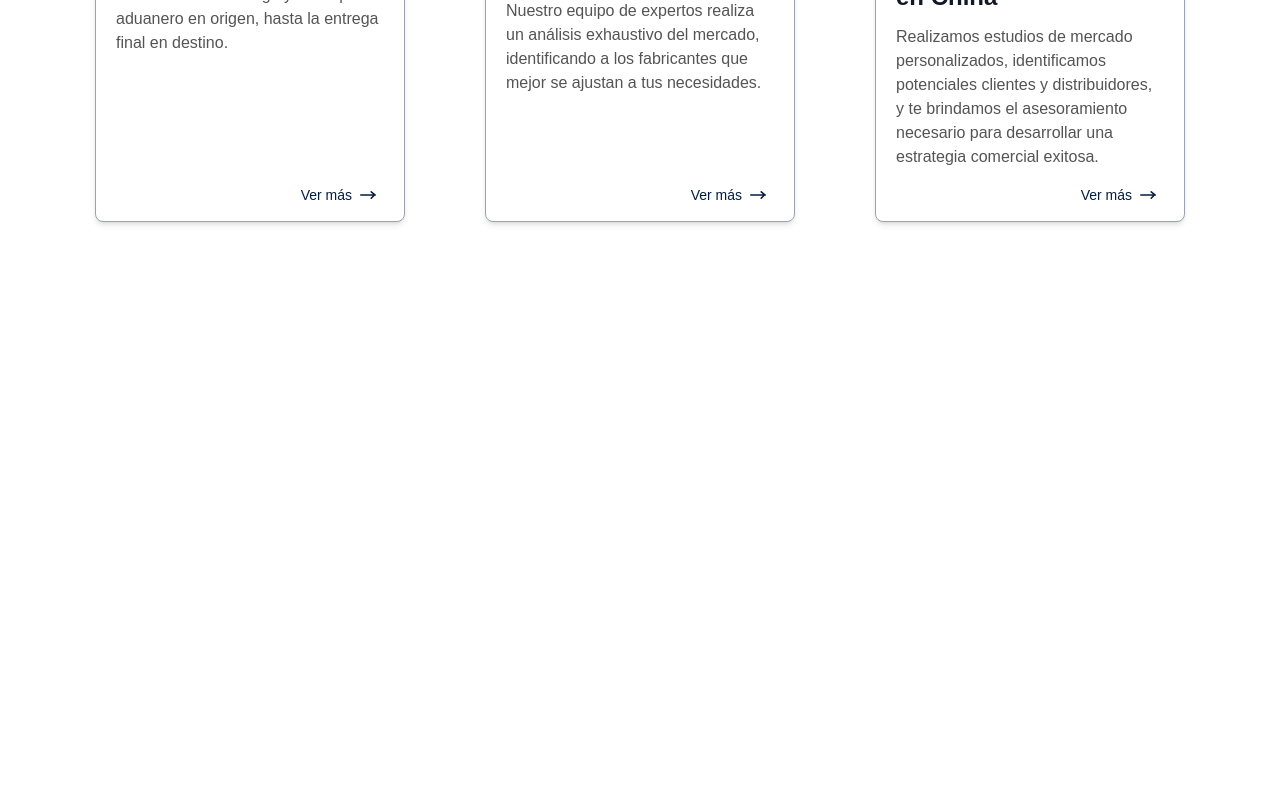
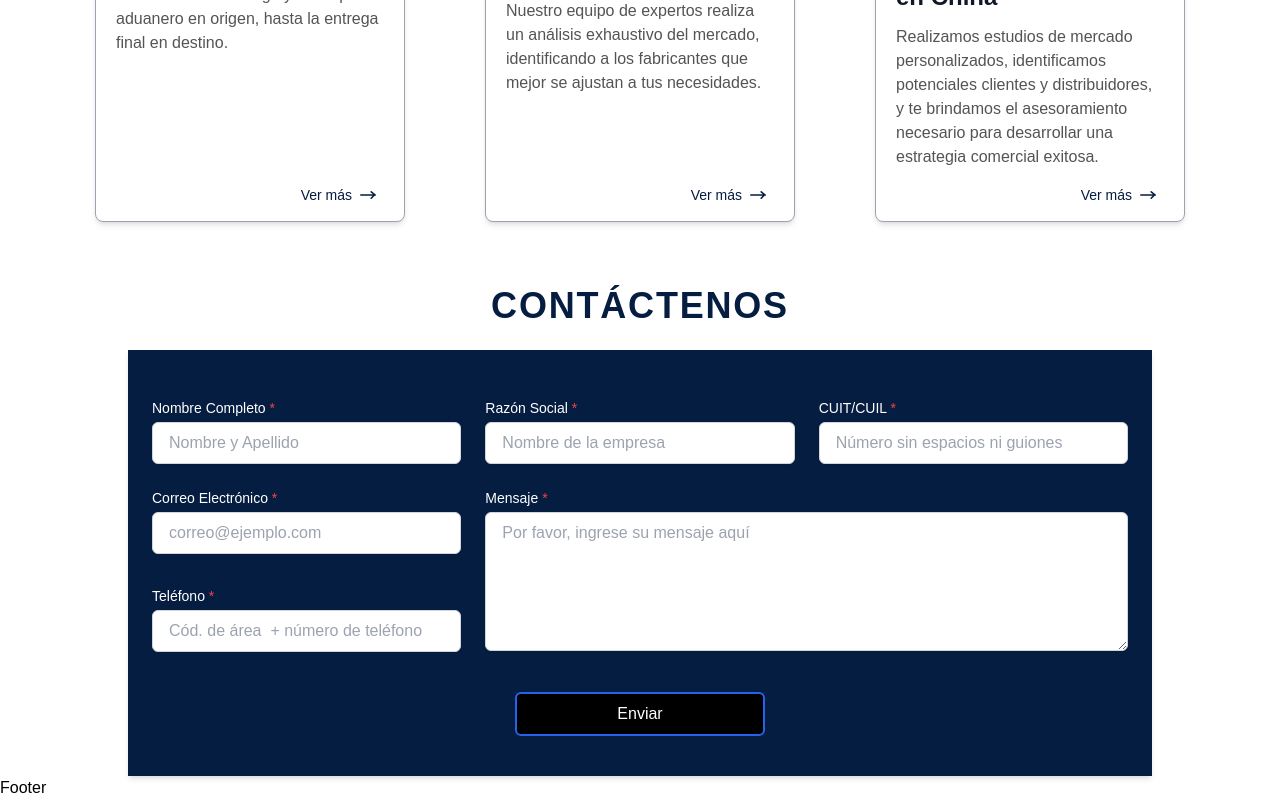
Before and after one commit to SinoArgentinaDev/proyecto_Sino, a React (Vite) app: page / in a window 1280 px wide. Shown: the part 2281-3081 px from the top of the page. Before the commit the page ends 2527 px from the top, so only its background shows below. Built offline with nearby package versions, Linux system fonts and the light colour scheme.

Commit message:
[add] creacion del componente Contacto con su estructura

```diff
--- /dev/null
+++ b/src/components/Contacto/Contacto.jsx
@@ -0,0 +1,135 @@
+import React, { useState } from 'react';
+
+export const Contacto = () => {
+    const [formData, setFormData] = useState({
+        fullName: '',
+        companyName: '',
+        cuit: '',
+        email: '',
+        phone: '',
+        message: '',
+    });
+
+    const handleChange = (e) => {
+        const { name, value } = e.target;
+        setFormData((prevData) => ({
+            ...prevData,
+            [name]: value,
+        }));
+    };
+
+    const handleSubmit = (e) => {
+        e.preventDefault();
+        // Aquí puedes manejar el envío del formulario (e.g., hacer una petición HTTP)
+        console.log(formData);
+    };
+
+    return (
+
+        <>
+            <h2 className="text-4xl font-extrabold text-center tracking-wider	 text-[#051d40] mt-10 mb-6">CONTÁCTENOS </h2>
+            <div className="max-w-5xl mx-auto p-6 bg-[#051d40] shadow-md">
+                <form onSubmit={handleSubmit} className="space-y-6">
+                    {/* Fila 1: Nombre Completo, Razón Social y CUIT/CUIL */}
+                    <div className="grid grid-cols-1 md:grid-cols-3 gap-6 my-6">
+                        <div>
+                            <label htmlFor="fullName" className="block text-sm font-medium text-white">Nombre Completo <span className='text-red-500'>*</span></label>
+                            <input
+                                type="text"
+                                id="fullName"
+                                name="fullName"
+                                value={formData.fullName}
+                                onChange={handleChange}
+                                className="mt-1 block w-full px-4 py-2 border border-gray-300 rounded-md shadow-sm focus:outline-none focus:ring-2 focus:ring-blue-500 focus:border-blue-500"
+                                placeholder='Nombre y Apellido'
+                                required
+                            />
+                        </div>
+                        <div>
+                            <label htmlFor="companyName" className="block text-sm font-medium text-white">Razón Social <span className='text-red-500'>*</span></label>
+                            <input
+                                type="text"
+                                id="companyName"
+                                name="companyName"
+                                value={formData.companyName}
+                                onChange={handleChange}
+                                className="mt-1 block w-full px-4 py-2 border border-gray-300 rounded-md shadow-sm focus:outline-none focus:ring-2 focus:ring-blue-500 focus:border-blue-500"
+                                placeholder='Nombre de la empresa'
+                                required
+                            />
+                        </div>
+                        <div>
+                            <label htmlFor="cuit" className="block text-sm font-medium text-white">CUIT/CUIL <span className='text-red-500'>*</span></label>
+                            <input
+                                type="text"
+                                id="cuit"
+                                name="cuit"
+                                value={formData.cuit}
+                                onChange={handleChange}
+                                className="mt-1 block w-full px-4 py-2 border border-gray-300 rounded-md shadow-sm focus:outline-none focus:ring-2 focus:ring-blue-500 focus:border-blue-500"
+                                placeholder='Número sin espacios ni guiones'
+                                required
+                            />
+                        </div>
+                    </div>
+
+                    {/* Fila 2: Email y Teléfono agrupados verticalmente y Mensaje */}
+                    <div className="grid grid-cols-1 md:grid-cols-3 gap-6">
+                        {/* Columna de Email y Teléfono */}
+                        <div className="space-y-8">
+                            <div>
+                                <label htmlFor="email" className="block text-sm font-medium text-white">Correo Electrónico <span className='text-red-500'>*</span></label>
+                                <input
+                                    type="email"
+                                    id="email"
+                                    name="email"
+                                    value={formData.email}
+                                    onChange={handleChange}
+                                    className="mt-1 block w-full px-4 py-2 border border-gray-300 rounded-md shadow-sm focus:outline-none focus:ring-2 focus:ring-blue-500 focus:border-blue-500"
+                                    placeholder='correo@ejemplo.com'
+                                    required
+                                />
+                            </div>
+
+                            <div>
+                                <label htmlFor="phone" className="block text-sm font-medium text-white">Teléfono <span className='text-red-500'>*</span></label>
+                                <input
+                                    type="tel"
+                                    id="phone"
+                                    name="phone"
+                                    value={formData.phone}
+                                    onChange={handleChange}
+                                    className="mt-1 block w-full px-4 py-2 border border-gray-300 rounded-md shadow-sm focus:outline-none focus:ring-2 focus:ring-blue-500 focus:border-blue-500"
+                                    placeholder='Cód. de área  + número de teléfono'
+                                    required
+                                />
+                            </div>
+                        </div>
+
+                        {/* Columna de Mensaje */}
+                        <div className="md:col-span-2">
+                            <label htmlFor="message" className="block text-sm font-medium text-white">Mensaje <span className='text-red-500'>*</span></label>
+                            <textarea
+                                id="message"
+                                name="message"
+                                value={formData.message}
+                                onChange={handleChange}
+                                rows="4"
+                                className="mt-1 block w-full h-[85%] px-4 py-2 border border-gray-300 rounded-md shadow-sm focus:outline-none focus:ring-2 focus:ring-blue-500 focus:border-blue-500"
+                                placeholder='Por favor, ingrese su mensaje aquí'
+                                required
+                            ></textarea>
+                        </div>
+                    </div>
+
+                    {/* Botón de envío */}
+                    <div className="flex justify-center">
+                        <button className="bg-black text-white font-medium px-6 py-2 w-[250px] rounded-md hover:bg-blue-600 transition border-2 border-blue-600 my-4">
+                            Enviar
+                        </button>
+                    </div>
+                </form>
+            </div>
+        </>
+    );
+};
--- a/src/components/Portada/Video.jsx
+++ b/src/components/Portada/Video.jsx
@@ -13,7 +13,6 @@ export const Video = () => {
         autoPlay
         loop
         muted
-        controls
       />
 
       {/* Contenedor para el texto y el botón */}
--- a/src/components/shared/Footer/Footer.jsx
+++ b/src/components/shared/Footer/Footer.jsx
@@ -1,6 +1,6 @@
 import React from 'react'
 
-export default function Footer() {
+export const Footer = () => {
   return (
     <div>Footer</div>
   )
--- a/src/pages/Home.jsx
+++ b/src/pages/Home.jsx
@@ -1,7 +1,9 @@
 import { AboutUs } from '../components/AboutUS/AboutUs';
 import { Banner } from '../components/Banner/Banner';
+import { Contacto } from '../components/Contacto/Contacto';
 import { Portada } from '../components/Portada/Portada';
 import { Servicios } from '../components/Servicios/Servicios';
+import { Footer } from '../components/shared/Footer/Footer';
 import { Header } from '../components/shared/Header/Header';
 
 export const Home = () => {
@@ -12,6 +14,8 @@ export const Home = () => {
       <AboutUs />
       <Banner />
       <Servicios/>
+      <Contacto/>
+      <Footer/>
     </div>
   );
 };
```
